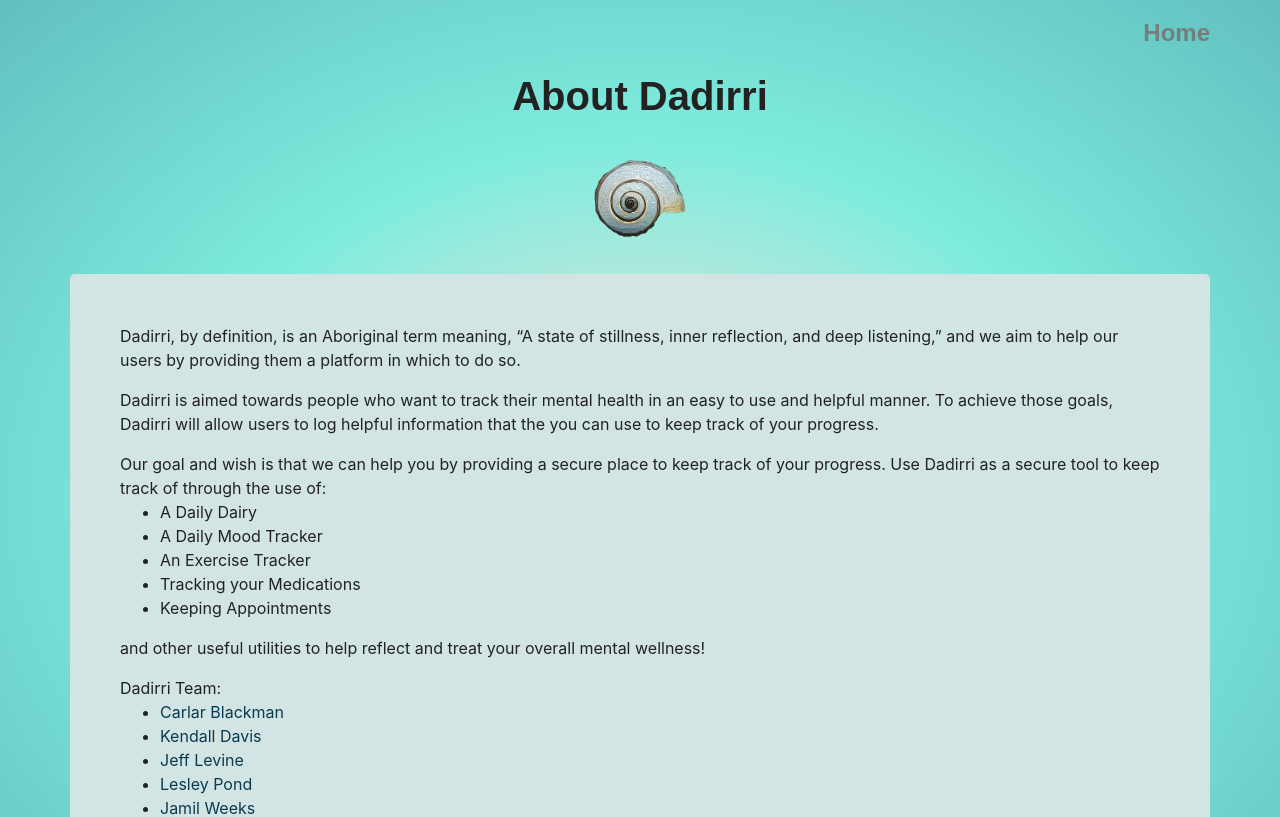
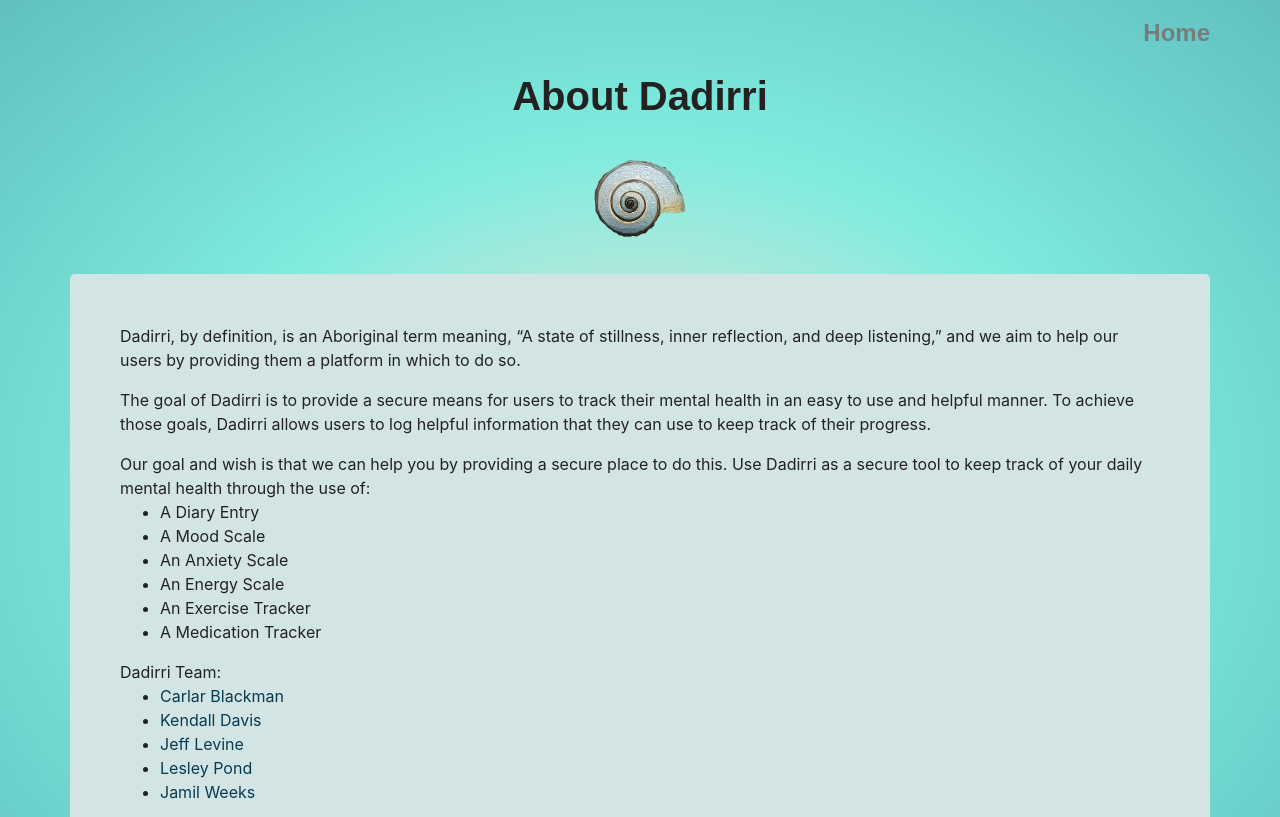
Before and after one commit to jlevine84/Project3, a React (Create React App) app in the folder client/: page /about in a window 1280 px wide. Shown: the top 817 px of the page. Built offline with nearby package versions, Linux system fonts and the light colour scheme; no server answers; a web font is replaced by a local one.

Commit message:
about changes

```diff
--- a/client/src/pages/About/About.js
+++ b/client/src/pages/About/About.js
@@ -15,21 +15,24 @@ function About() {
       <div className="row no-gutters">
         <div className="container about-info">
           <p>
-            Dadirri, by definition, is an Aboriginal term meaning, “A state of stillness, inner reflection, and deep listening,” and we aim to help our users by providing them a platform in which to do so.
+            Dadirri, by definition, is an Aboriginal term meaning, “A state of stillness, inner reflection, and deep listening,” and we aim to
+            help our users by providing them a platform in which to do so.
           </p>
           <p>
-            Dadirri is aimed towards people who want to track their mental health in an easy to use and helpful manner. To achieve those goals, Dadirri will allow users to log helpful information that the you can use to keep track of your progress.
+            The goal of Dadirri is to provide a secure means for users to track their mental health in an easy to use and helpful manner.
+            To achieve those goals, Dadirri allows users to log helpful information that they can use to keep track of their progress.
           </p>
           <p>
-            Our goal and wish is that we can help you by providing a secure place to keep track of your progress. Use Dadirri as a secure tool to keep track of through the use of:
+            Our goal and wish is that we can help you by providing a secure place to do this. Use Dadirri as a secure
+             tool to keep track of your daily mental health through the use of:
             <ul>
-              <li>A Daily Dairy</li>
-              <li>A Daily Mood Tracker</li>
+              <li>A Diary Entry</li>
+              <li>A Mood Scale</li>
+              <li>An Anxiety Scale</li>
+              <li>An Energy Scale</li>
               <li>An Exercise Tracker</li>
-              <li>Tracking your Medications</li>
-              <li>Keeping Appointments</li>
+              <li>A Medication Tracker</li>
             </ul>
-            and other useful utilities to help reflect and treat your overall mental wellness!
           </p>
           <p>
             Dadirri Team:
```
